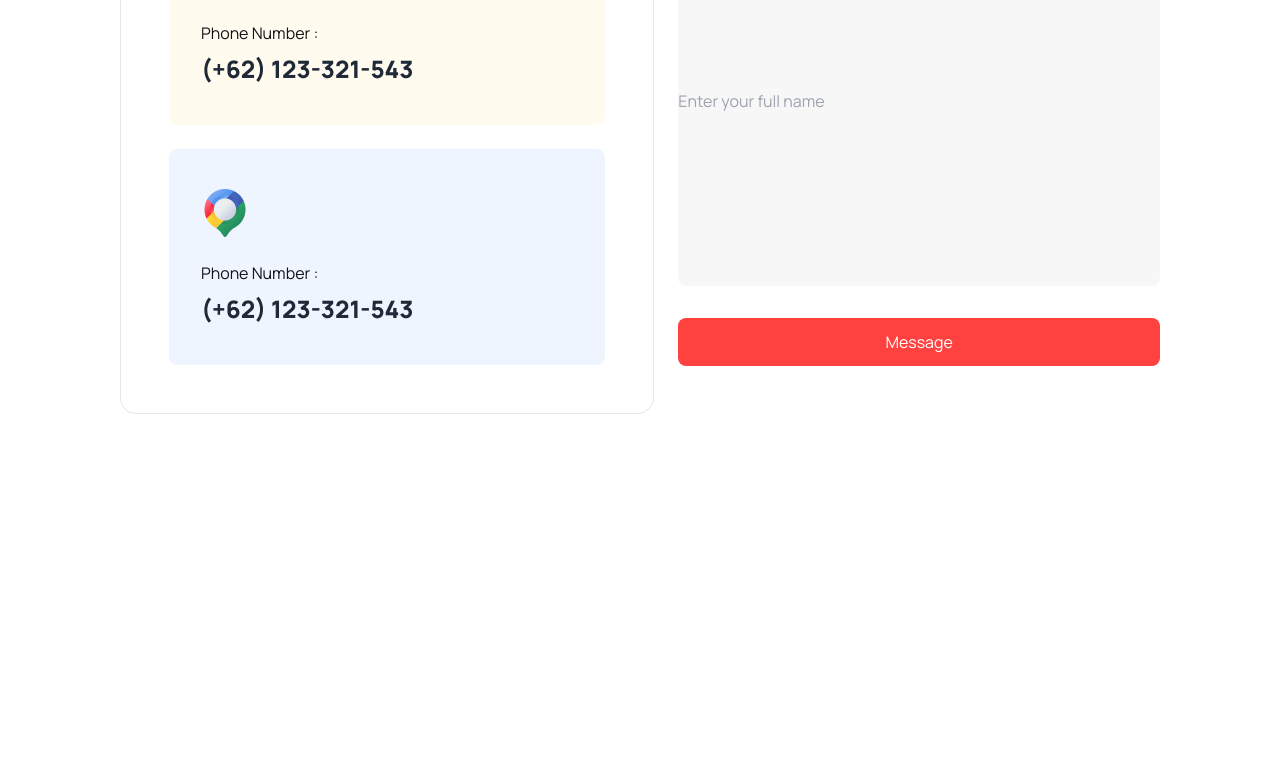
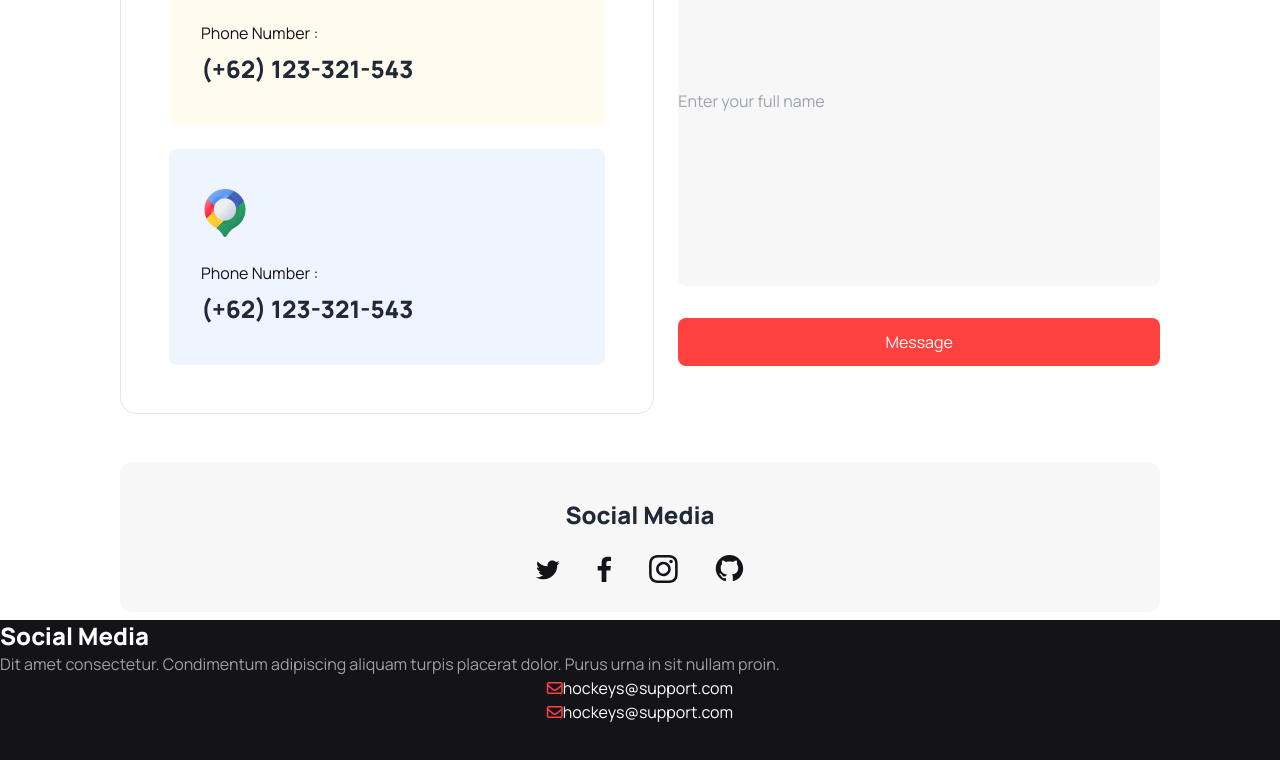
Before and after one commit to tasriftr/tr-hockey, a plain HTML site: page index.html in a window 1280 px wide. Shown: the part 4904-5664 px from the top of the page. Before the commit the page ends 5318 px from the top, so only its background shows below. Drawn offline with nearby package versions, Linux system fonts and the light colour scheme.

Commit message:
etai last

```diff
--- a/index.html
+++ b/index.html
@@ -700,7 +700,7 @@
             <img src="./Images/11.png" alt="">
           </div> -->
             <div
-              class="bg-[url('../Images/11.png')] bg-no-repeat bg-cover bg-center h-[441px] w-full rounded-2xl object-cover"
+              class="bg-[url('./Images/11.png')] bg-no-repeat bg-cover bg-center h-[441px] w-full rounded-2xl object-cover"
             ></div>
             <div class="join join-vertical w-full border-none">
               <div
@@ -890,6 +890,31 @@
         </div>
 
       </section>
+      <!-- social -->
+      <section class="text-center mt-12 bg-[#13131808] h-[150px] w-full flex flex-col items-center justify-center gap-6 rounded-xl">
+        <h2 class="text-2xl font-extrabold mt-2">Social Media</h2>
+        <img class="lg:w-[20%]" src="social.svg" alt="">
+      </section>
     </main>
+    <footer class="bg-[#131318] h-[454px] w-full">
+<div>
+  <h2 class="text-2xl font-extrabold mt-2 text-white">Social Media</h2>
+  <p class="text-[#FFFFFF99]">
+    Dit amet consectetur. Condimentum  adipiscing aliquam turpis placerat dolor. Purus urna in sit nullam proin.
+  </p>
+  <div class="text-white flex justify-center items-center">
+    <i class="fa-regular fa-envelope text-[#FF4240]"></i>
+    <p>hockeys@support.com</p>
+  </div>
+  <div class="text-white flex justify-center items-center">
+    <i class="fa-regular fa-envelope text-[#FF4240]"></i>
+    <p>hockeys@support.com</p>
+  </div>
+</div>
+<div></div>
+<div></div>
+<div></div>
+    </footer>
+
   </body>
 </html>
```
Also changed, not shown: social.svg (added).
